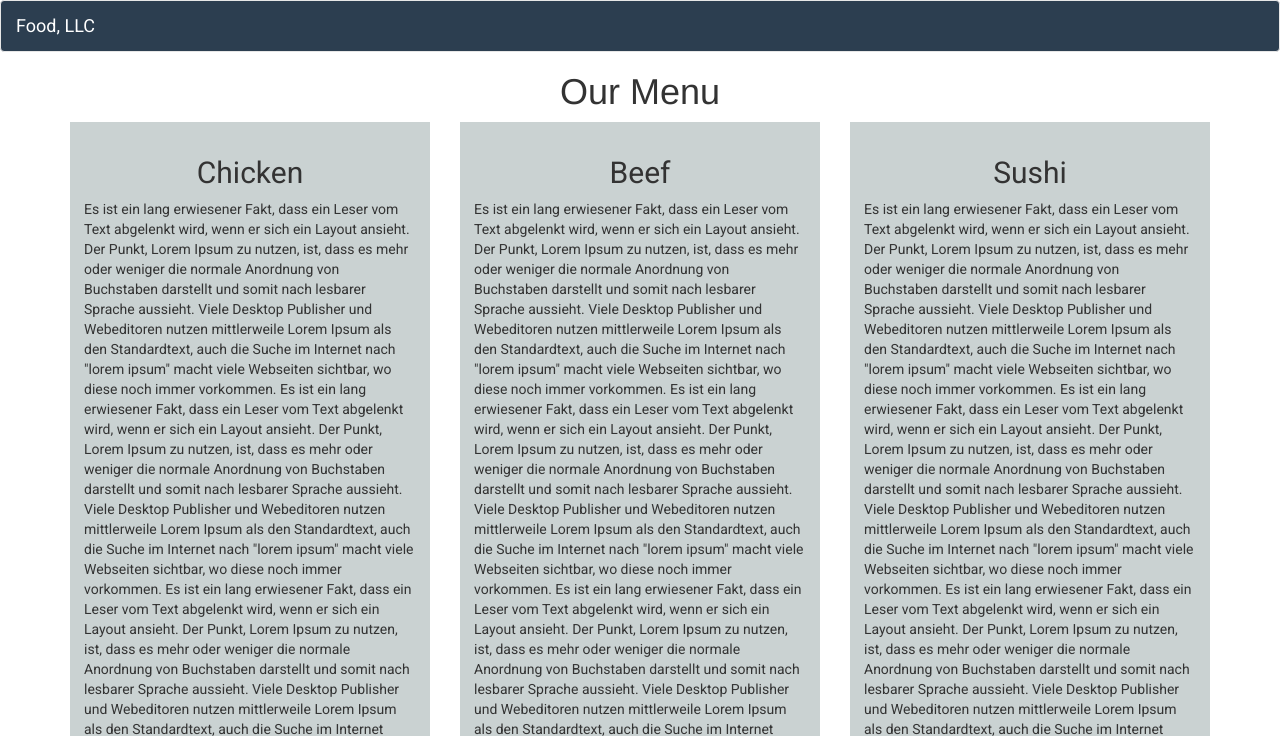
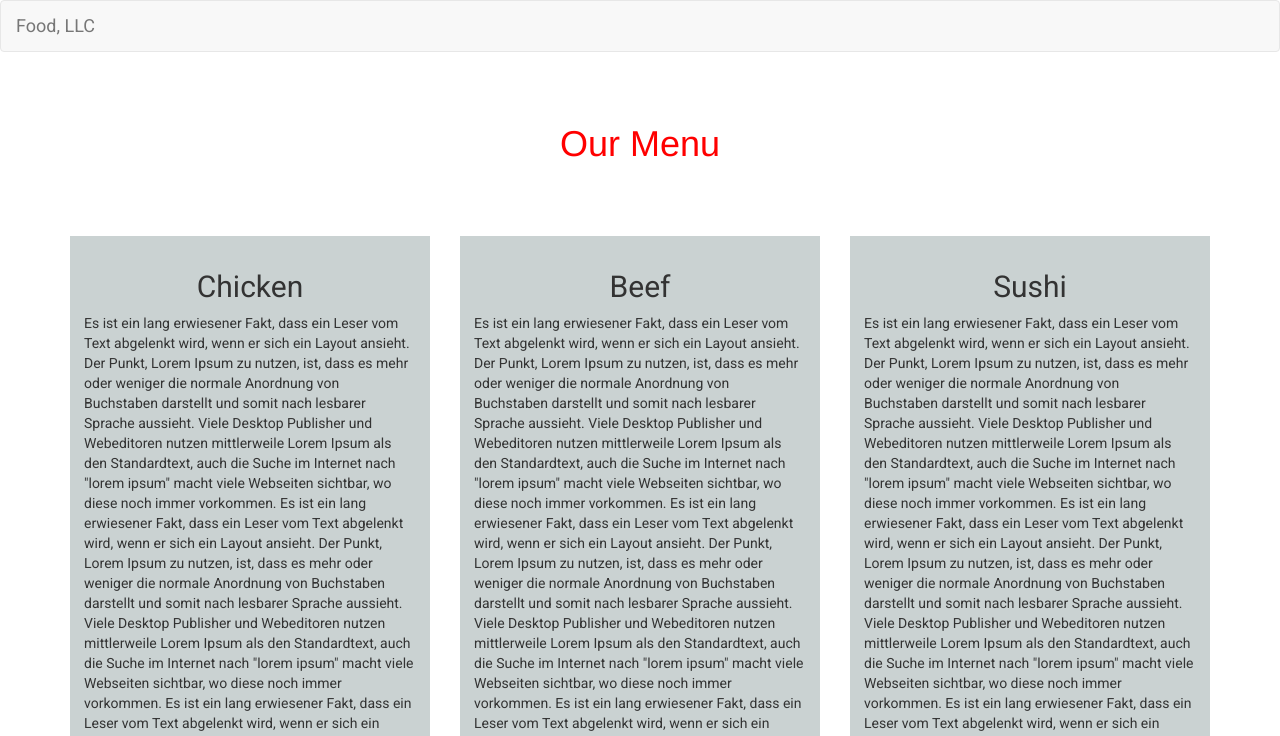
Before and after one commit to aman-maharshi/coursera-htmlcssjs, a plain HTML site: page module3/index.html in a window 1280 px wide. Shown: the top 736 px of the page. Drawn offline with nearby package versions, Linux system fonts and the light colour scheme.

Commit message:
navbar color removed and margin added to h1

```diff
--- a/module3/css/stylesheet.css
+++ b/module3/css/stylesheet.css
@@ -7,28 +7,21 @@
   font-family: 'Roboto', sans-serif;
 }
 
+h1.text-center {
+  margin-bottom: 2em;
+  margin-top: 2em;
+  color: red;
+}
+
 .chicken, .beef, .sushi {
     background: rgba(149, 165, 166,0.5);
     padding: 1em;
     margin-bottom: 1.5em;
 }
+
 /* to add a left margin for xs devices*/
 @media(max-width: 800px) {
     .col-xs-12 {
         margin-left: 0.5em;
     }
 }
-
-/* navbar styling */
-.navbar-default {
-    background: rgba(44, 62, 80,1.0) !important;
-}
-.navbar-brand {
-    color: white !important;
-}
-.nav.navbar-nav.navbar-right.visible-xs li a {
-    color: white !important;
-}
-.nav.navbar-nav.navbar-right.visible-xs li a:hover {
-    background:  rgba(149, 165, 166,0.5) !important;
-}
```
